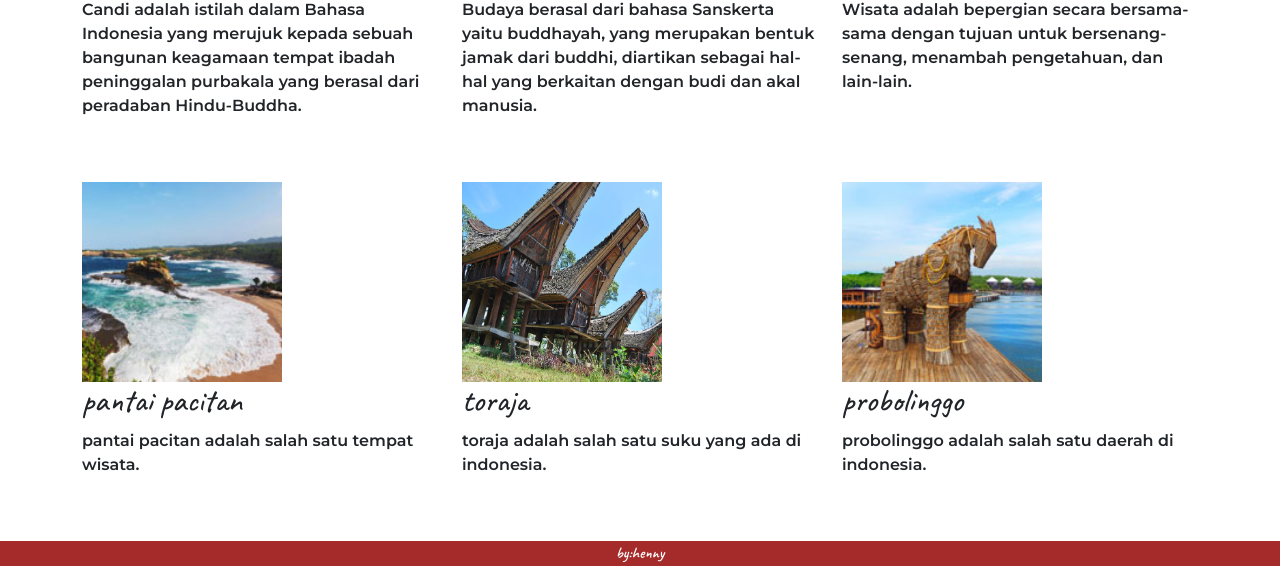
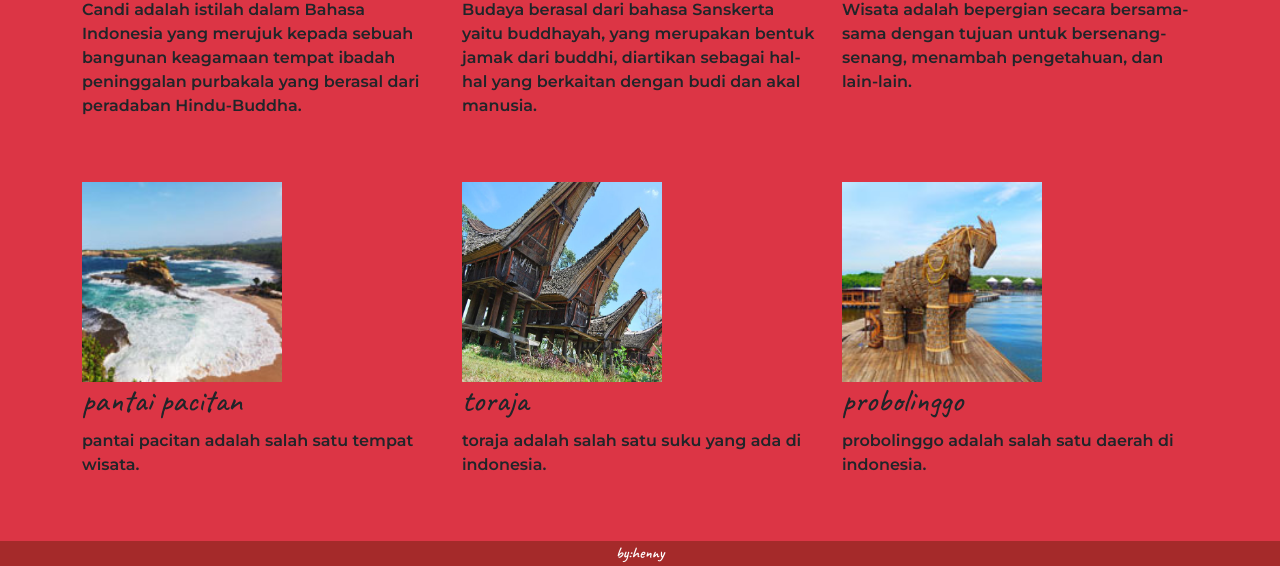
Before and after one commit to hennysoviaaa/hennys, a website: page index.html in a window 1280 px wide. Shown: the part 634-1200 px from the top of the page. Drawn offline with nearby package versions, Linux system fonts and the light colour scheme; a web font is replaced by a local one.

Commit message:
revisi warna

```diff
--- a/index.html
+++ b/index.html
@@ -17,7 +17,7 @@
     <title>HENNY SOVIA</title>
   </head>
 
-  <body>
+  <body class="bg-danger">
     <div class="navbar">
       <a href="https://en.wikipedia.org/wiki/Indonesia" class="nav-kiri"
         >INDONESIA</a
```
